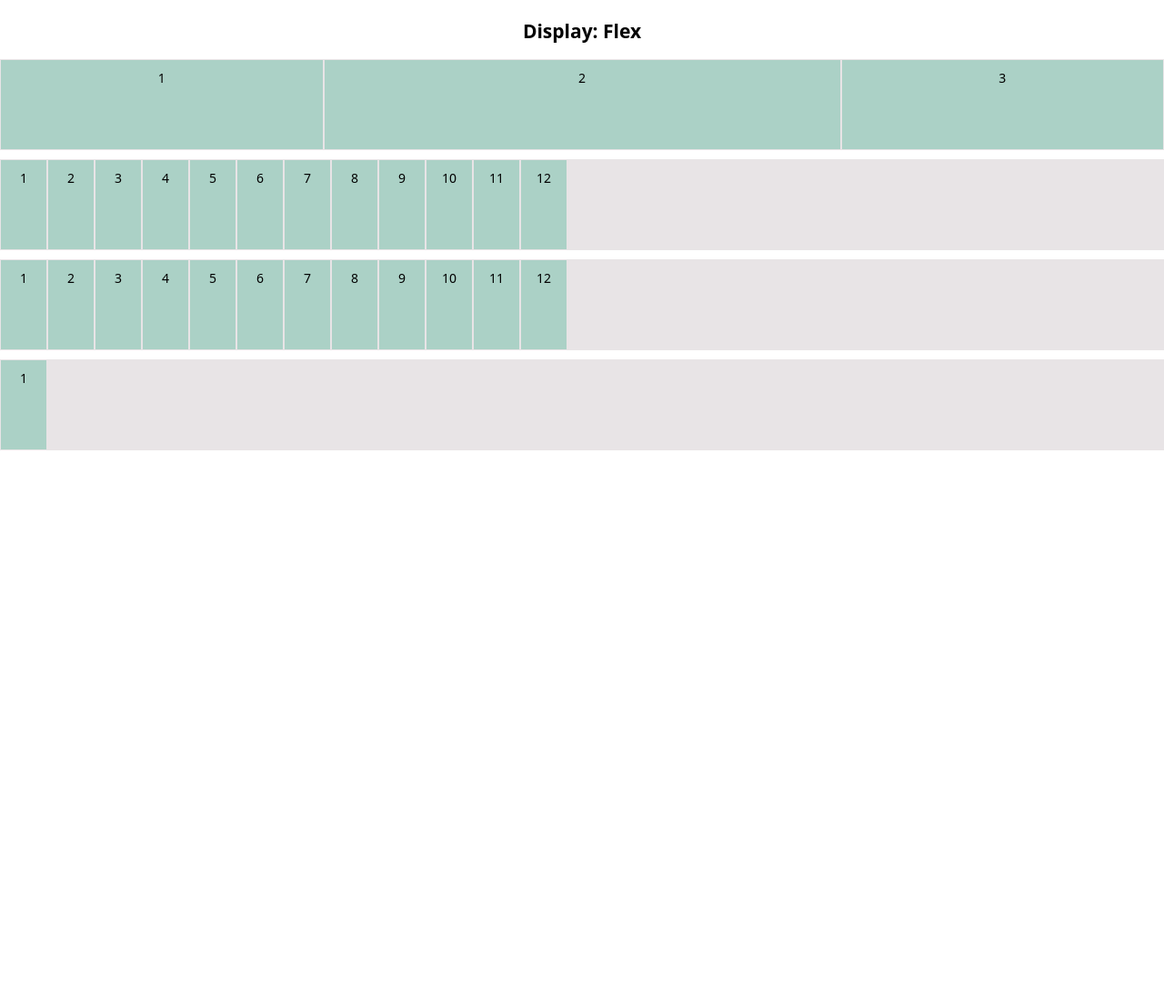
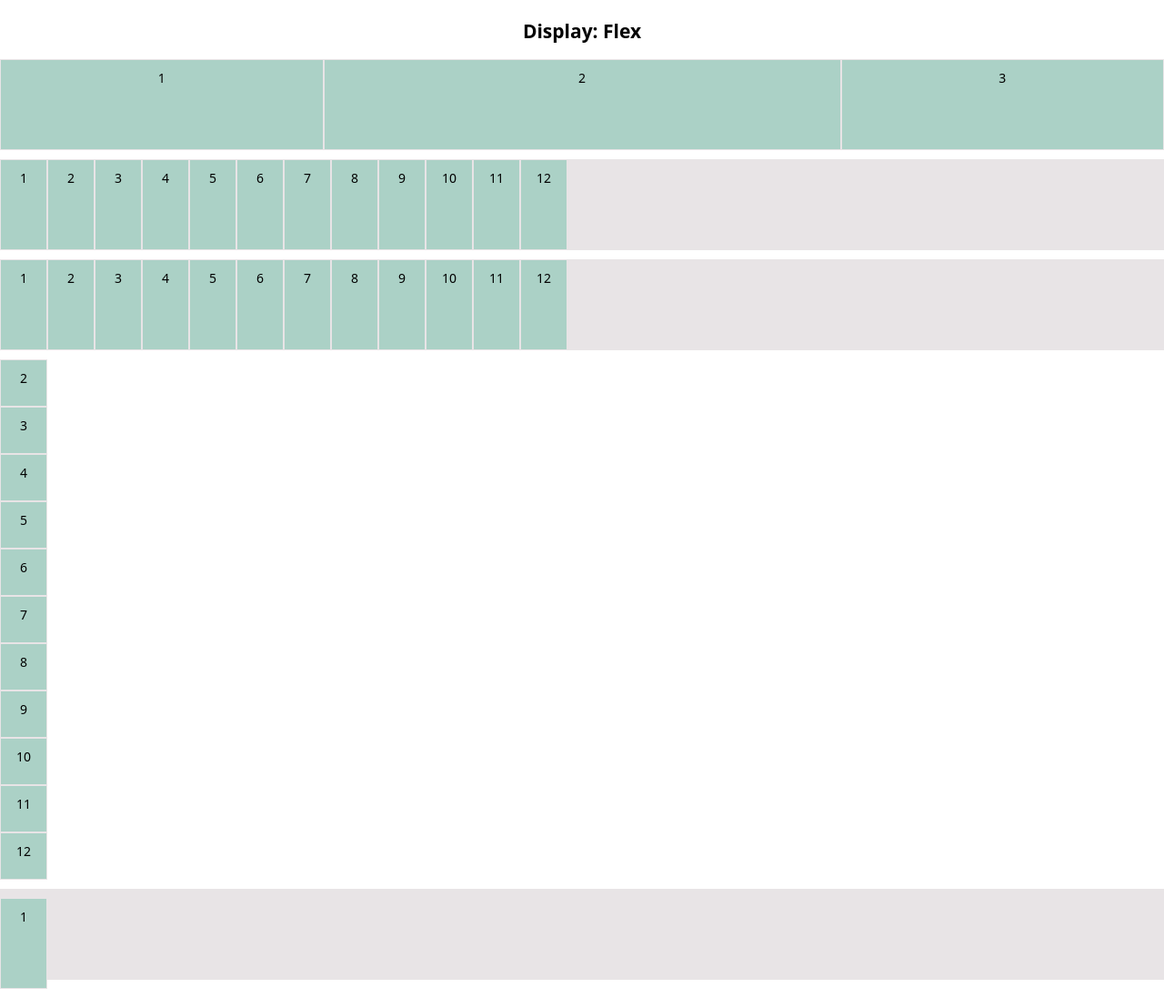
Before and after one commit to NyeinSuThwe/hw12, a plain HTML site: page index.html in a window 1280 px wide. Shown: the whole page at 91% size. Before the commit the page ends 800 px from the top, so only its background shows below. Drawn offline with Linux system fonts and the light colour scheme.

Commit message:
inline flex

```diff
--- a/index.html
+++ b/index.html
@@ -46,6 +46,20 @@
       <div class="item">11</div>
       <div class="item">12</div>
     </div>
+</div>  <!-- big to show baseline effect -->
+      <div class="item">2</div>
+      <div class="item">3</div>
+      <div class="item">4</div>
+      <div class="item">5</div>
+      <div class="item">6</div>
+      <div class="item">7</div>
+      <div class="item">8</div>
+      <div class="item">9</div>
+      <div class="item">10</div>
+      <div class="item">11</div>
+      <div class="item">12</div>
+    </div>
 
+    <div class="flex between container">
     <div class="flex around container">
       <div class="big item">1
```
